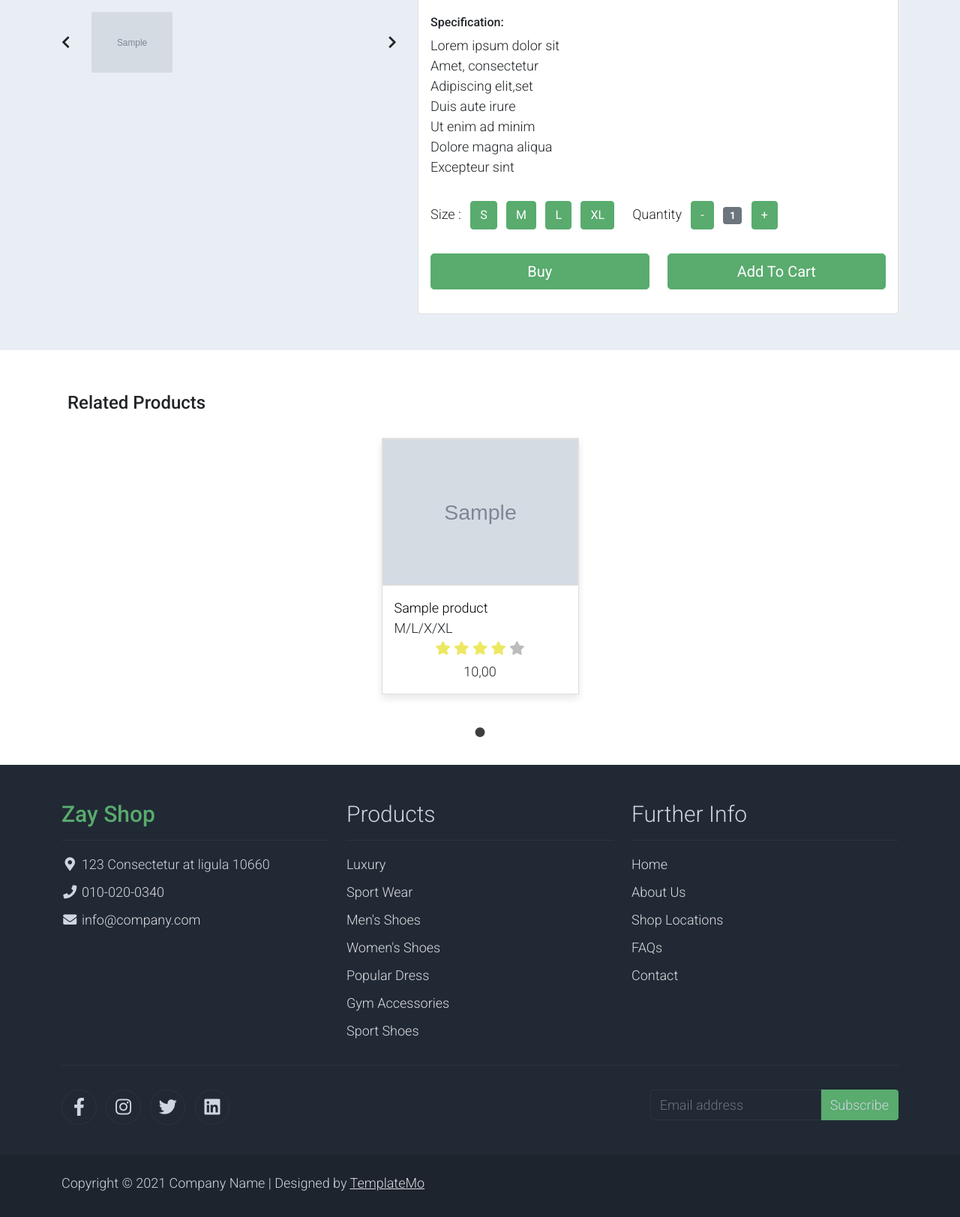
After one commit to Korwys/django-online-store, a Django app: page /products/single-product/1 in a window 1280 px wide. The commit adds this page. Shown: the part 518-2141 px from the top of the page at 75% size. Run offline with Django 4.2, Linux system fonts and the light colour scheme; tables that the repository leaves empty hold one stand-in row (values such as "Sample post"); grey boxes marked "Sample" are stand-in pictures; some libraries are stand-ins or nearby versions.

Commit message:
add: (productapp) single_product.html - add URL + controller single_product - add related_name in Gallery model

```diff
--- a/mainapp/mainapp/templates/mainapp/base.html
+++ b/mainapp/mainapp/templates/mainapp/base.html
@@ -17,6 +17,11 @@
     <!-- Load fonts style after rendering the layout styles -->
     <link rel="stylesheet" href="https://fonts.googleapis.com/css2?family=Roboto:wght@100;200;300;400;500;700;900&display=swap">
     <link rel="stylesheet" href="{%  static 'mainapp/css/fontawesome.min.css' %}">
+
+    <!-- Slick -->
+    <link rel="stylesheet" type="text/css" href="{% static 'mainapp/css/slick.min.css' %}">
+    <link rel="stylesheet" type="text/css" href="{% static 'mainapp/css/slick-theme.css' %}">
+
 
     {% block map_style %}
     {% endblock %}
@@ -227,5 +232,41 @@
     <script src="{%  static 'mainapp/js/custom.js' %}"></script>
     <!-- End Script -->
 
+   <!-- Start Slider Script -->
+    <script src="{% static 'mainapp/js/slick.min.js'%}"></script>
+    <script>
+        $('#carousel-related-product').slick({
+            infinite: true,
+            arrows: false,
+            slidesToShow: 4,
+            slidesToScroll: 3,
+            dots: true,
+            responsive: [{
+                    breakpoint: 1024,
+                    settings: {
+                        slidesToShow: 3,
+                        slidesToScroll: 3
+                    }
+                },
+                {
+                    breakpoint: 600,
+                    settings: {
+                        slidesToShow: 2,
+                        slidesToScroll: 3
+                    }
+                },
+                {
+                    breakpoint: 480,
+                    settings: {
+                        slidesToShow: 2,
+                        slidesToScroll: 3
+                    }
+                }
+            ]
+        });
+    </script>
+    <!-- End Slider Script -->
+
+
 </body>
 </html>
--- a/mainapp/productapp/models.py
+++ b/mainapp/productapp/models.py
@@ -103,5 +103,6 @@ class Gallery(models.Model):
     product = models.ForeignKey(
         Product,
         on_delete=models.CASCADE,
+        related_name='gallery'
 
     )
--- a/mainapp/productapp/templates/productapp/products.html
+++ b/mainapp/productapp/templates/productapp/products.html
@@ -86,7 +86,8 @@
                                 <div class="card-img-overlay rounded-0 product-overlay d-flex align-items-center justify-content-center">
                                     <ul class="list-unstyled">
                                         <li><a class="btn btn-success text-white" href="shop-single.html"><i class="far fa-heart"></i></a></li>
-                                        <li><a class="btn btn-success text-white mt-2" href="shop-single.html"><i class="far fa-eye"></i></a></li>
+                                        <li><a class="btn btn-success text-white mt-2"
+                                               href="{% url 'products:single_product' product.pk %}"><i class="far fa-eye"></i></a></li>
                                         <li><a class="btn btn-success text-white mt-2" href="shop-single.html"><i class="fas fa-cart-plus"></i></a></li>
                                     </ul>
                                 </div>
--- /dev/null
+++ b/mainapp/productapp/templates/productapp/single_product.html
@@ -0,0 +1,199 @@
+{% extends 'mainapp/base.html' %}
+{% load static %}
+
+{% block content %}
+    <!-- Open Content -->
+    <section class="bg-light">
+        <div class="container pb-5">
+            <div class="row">
+                <div class="col-lg-5 mt-5">
+                    <div class="card mb-3">
+                        <img class="card-img img-fluid" src="/media/{{product.image}}/" alt="Card image cap" id="product-detail">
+                    </div>
+                    <div class="row">
+                        <!--Start Controls-->
+                        <div class="col-1 align-self-center">
+                            <a href="#multi-item-example" role="button" data-bs-slide="prev">
+                                <i class="text-dark fas fa-chevron-left"></i>
+                                <span class="sr-only">Previous</span>
+                            </a>
+                        </div>
+                        <!--End Controls-->
+                        <!--Start Carousel Wrapper-->
+                        <div id="multi-item-example" class="col-10 carousel slide carousel-multi-item" data-bs-ride="carousel">
+                            <!--Start Slides-->
+                            <div class="carousel-inner product-links-wap" role="listbox">
+
+                                <!--First slide-->
+                                <div class="carousel-item active">
+                                    <div class="row">
+                                        {% for item in product.gallery.all %}
+                                        <div class="col-4">
+                                            <a href="#">
+                                                <img class="card-img img-fluid" src="{{item.image.url}}" alt="Product Image 1">
+                                            </a>
+                                        </div>
+                                        {% endfor %}
+                                    </div>
+                                </div>
+                                <!--/.First slide-->
+
+                            </div>
+                            <!--End Slides-->
+                        </div>
+                        <!--End Carousel Wrapper-->
+                        <!--Start Controls-->
+                        <div class="col-1 align-self-center">
+                            <a href="#multi-item-example" role="button" data-bs-slide="next">
+                                <i class="text-dark fas fa-chevron-right"></i>
+                                <span class="sr-only">Next</span>
+                            </a>
+                        </div>
+                        <!--End Controls-->
+                    </div>
+                </div>
+                <!-- col end -->
+                <div class="col-lg-7 mt-5">
+                    <div class="card">
+                        <div class="card-body">
+                            <h1 class="h2">{{product.name}}</h1>
+                            <p class="h3 py-2">{{product.price}}</p>
+                            <p class="py-2">
+                                <i class="fa fa-star text-warning"></i>
+                                <i class="fa fa-star text-warning"></i>
+                                <i class="fa fa-star text-warning"></i>
+                                <i class="fa fa-star text-warning"></i>
+                                <i class="fa fa-star text-secondary"></i>
+                                <span class="list-inline-item text-dark">Rating 4.8 | 36 Comments</span>
+                            </p>
+                            <ul class="list-inline">
+                                <li class="list-inline-item">
+                                    <h6>Brand:</h6>
+                                </li>
+                                <li class="list-inline-item">
+                                    <p class="text-muted"><strong>Easy Wear</strong></p>
+                                </li>
+                            </ul>
+
+                            <h6>Description:</h6>
+                            <p>{{ product.description }}</p>
+                            <ul class="list-inline">
+                                <li class="list-inline-item">
+                                    <h6>Avaliable Color :</h6>
+                                </li>
+                                <li class="list-inline-item">
+                                    <p class="text-muted"><strong>White / Black</strong></p>
+                                </li>
+                            </ul>
+
+                            <h6>Specification:</h6>
+                            <ul class="list-unstyled pb-3">
+                                <li>Lorem ipsum dolor sit</li>
+                                <li>Amet, consectetur</li>
+                                <li>Adipiscing elit,set</li>
+                                <li>Duis aute irure</li>
+                                <li>Ut enim ad minim</li>
+                                <li>Dolore magna aliqua</li>
+                                <li>Excepteur sint</li>
+                            </ul>
+
+                            <form action="" method="GET">
+                                <input type="hidden" name="product-title" value="Activewear">
+                                <div class="row">
+                                    <div class="col-auto">
+                                        <ul class="list-inline pb-3">
+                                            <li class="list-inline-item">Size :
+                                                <input type="hidden" name="product-size" id="product-size" value="S">
+                                            </li>
+                                            <li class="list-inline-item"><span class="btn btn-success btn-size">S</span></li>
+                                            <li class="list-inline-item"><span class="btn btn-success btn-size">M</span></li>
+                                            <li class="list-inline-item"><span class="btn btn-success btn-size">L</span></li>
+                                            <li class="list-inline-item"><span class="btn btn-success btn-size">XL</span></li>
+                                        </ul>
+                                    </div>
+                                    <div class="col-auto">
+                                        <ul class="list-inline pb-3">
+                                            <li class="list-inline-item text-right">
+                                                Quantity
+                                                <input type="hidden" name="product-quanity" id="product-quanity" value="1">
+                                            </li>
+                                            <li class="list-inline-item"><span class="btn btn-success" id="btn-minus">-</span></li>
+                                            <li class="list-inline-item"><span class="badge bg-secondary" id="var-value">1</span></li>
+                                            <li class="list-inline-item"><span class="btn btn-success" id="btn-plus">+</span></li>
+                                        </ul>
+                                    </div>
+                                </div>
+                                <div class="row pb-3">
+                                    <div class="col d-grid">
+                                        <button type="submit" class="btn btn-success btn-lg" name="submit" value="buy">Buy</button>
+                                    </div>
+                                    <div class="col d-grid">
+                                        <button type="submit" class="btn btn-success btn-lg" name="submit" value="addtocard">Add To Cart</button>
+                                    </div>
+                                </div>
+                            </form>
+
+                        </div>
+                    </div>
+                </div>
+            </div>
+        </div>
+    </section>
+    <!-- Close Content -->
+
+    <!-- Start Article -->
+    <section class="py-5">
+        <div class="container">
+            <div class="row text-left p-2 pb-3">
+                <h4>Related Products</h4>
+            </div>
+
+            <!--Start Carousel Wrapper-->
+            <div id="carousel-related-product">
+                {% for product in products %}
+                <div class="p-2 pb-3">
+                    <div class="product-wap card rounded-0">
+                        <div class="card rounded-0">
+                            <img class="card-img rounded-0 img-fluid" src="/media/{{product.image}}">
+                            <div class="card-img-overlay rounded-0 product-overlay d-flex align-items-center justify-content-center">
+                                <ul class="list-unstyled">
+                                    <li><a class="btn btn-success text-white" href="shop-single.html"><i class="far fa-heart"></i></a></li>
+                                    <li><a class="btn btn-success text-white mt-2" href="shop-single.html"><i class="far fa-eye"></i></a></li>
+                                    <li><a class="btn btn-success text-white mt-2" href="shop-single.html"><i class="fas fa-cart-plus"></i></a></li>
+                                </ul>
+                            </div>
+                        </div>
+                        <div class="card-body">
+                            <a href="shop-single.html" class="h3 text-decoration-none">{{product.name}}</a>
+                            <ul class="w-100 list-unstyled d-flex justify-content-between mb-0">
+                                <li>M/L/X/XL</li>
+                                <li class="pt-2">
+                                    <span class="product-color-dot color-dot-red float-left rounded-circle ml-1"></span>
+                                    <span class="product-color-dot color-dot-blue float-left rounded-circle ml-1"></span>
+                                    <span class="product-color-dot color-dot-black float-left rounded-circle ml-1"></span>
+                                    <span class="product-color-dot color-dot-light float-left rounded-circle ml-1"></span>
+                                    <span class="product-color-dot color-dot-green float-left rounded-circle ml-1"></span>
+                                </li>
+                            </ul>
+                            <ul class="list-unstyled d-flex justify-content-center mb-1">
+                                <li>
+                                    <i class="text-warning fa fa-star"></i>
+                                    <i class="text-warning fa fa-star"></i>
+                                    <i class="text-warning fa fa-star"></i>
+                                    <i class="text-warning fa fa-star"></i>
+                                    <i class="text-muted fa fa-star"></i>
+                                </li>
+                            </ul>
+                            <p class="text-center mb-0">{{ product.price }}</p>
+                        </div>
+                    </div>
+                </div>
+                {% endfor %}
+            </div>
+        </div>
+    </section>
+    <!-- End Article -->
+
+
+
+{% endblock %}
--- a/mainapp/productapp/urls.py
+++ b/mainapp/productapp/urls.py
@@ -1,9 +1,10 @@
 from django.urls import path
-from .views import products, category
+from .views import products, category,single_product
 
 app_name = 'productapp'
 urlpatterns = [
     path('', products, name='products'),
     path('gender/<int:pk>/', products, name='gender'),
     path('category/<int:pk>/', category, name='category'),
+    path('single-product/<int:pk>', single_product, name='single_product'),
 ]
--- a/mainapp/productapp/views.py
+++ b/mainapp/productapp/views.py
@@ -59,3 +59,17 @@
         }
 
     return render(request, 'productapp/products.html', context)
+
+
+def single_product(request, pk):
+    title = 'Страница продукта'
+    product = get_object_or_404(Product, pk=pk)
+    products = Product.objects.all()
+
+    context = {
+        'title': title,
+        'product': product,
+        'products': products,
+    }
+
+    return render(request, 'productapp/single_product.html', context)
```
